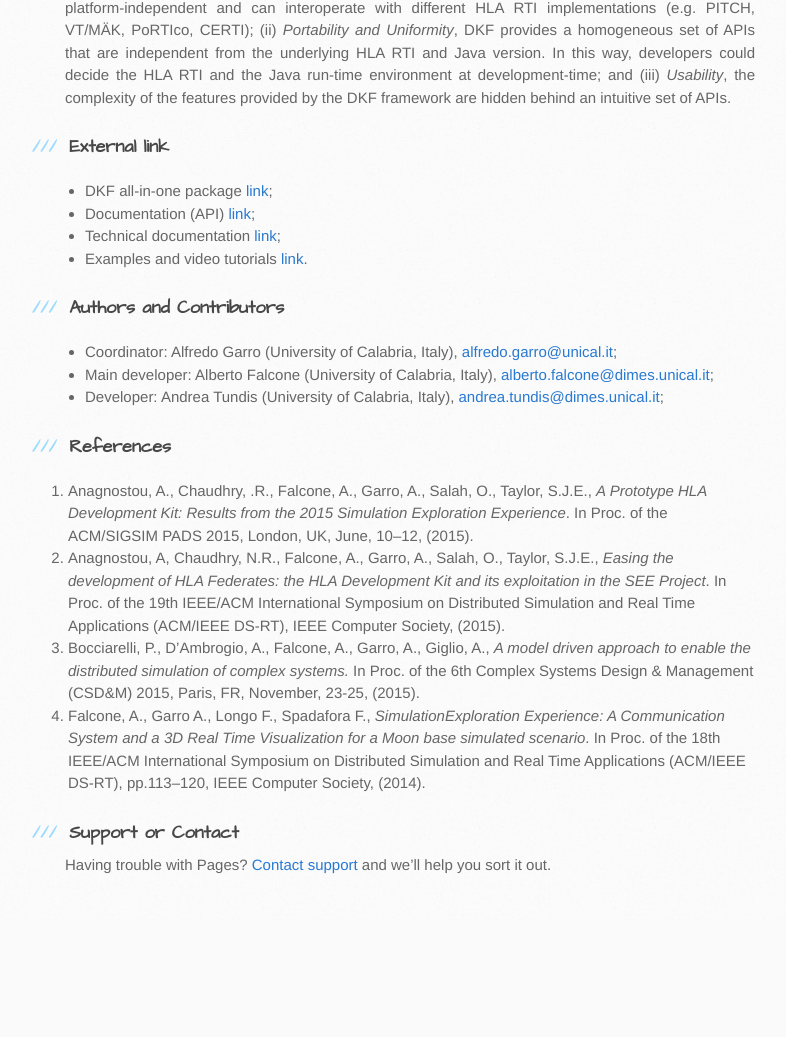
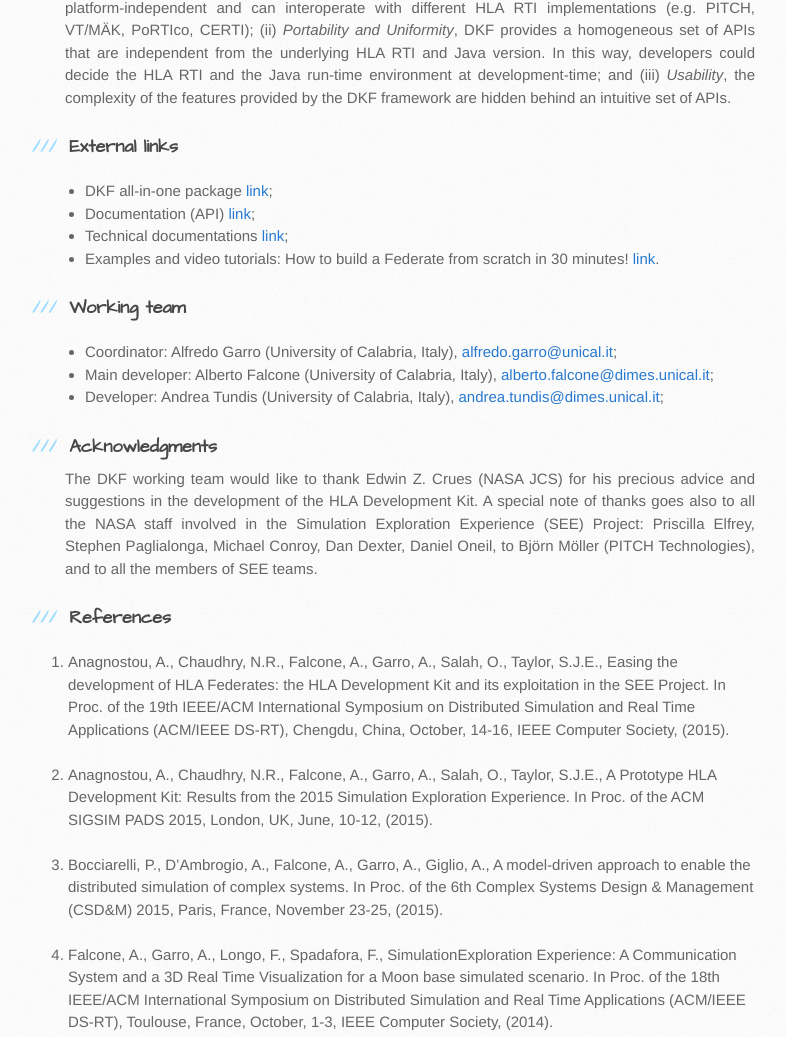
Before and after one commit to SMASH-Lab/HLA-Development-Kit, a plain HTML site: page index.html in a window 1280 px wide. Shown: the part 899-1936 px from the top of the page, without its empty margins (105-891 px from the left). Before the commit the page ends 1818 px from the top, so only its background shows below. Drawn offline with Linux system fonts and the light colour scheme.

Commit message:
Update index.html
- Updated the index.html page

```diff
--- a/index.html
+++ b/index.html
@@ -30,44 +30,44 @@
       <div class="inner clearfix">
         <section id="main-content">
           <h3>
-		  <a id="welcome-to-github-pages" class="anchor" href="#the-hla-development-kit" aria-hidden="true">
+		  <a id="the-hla-development-kit" class="anchor" href="#the-hla-development-kit" aria-hidden="true">
 			  <span class="octicon octicon-link"></span></a>
 			  The HLA Development Kit
 		  </h3>
 
 <p align="justify">
-The development of a HLA Federation with its Federates is a quite complex task and there are few training resources for developers [1, 4]. The HLA Development Kit aims at easing the development of HLA Federates by providing the following resources: (i) a <em>software framework (the DKF)</em> for the development in Java of HLA Federates; (ii) a <em>technical documentation</em> that describes the DKF; (iii) a <em>user guide</em> to support developers in the use of the DKF; (iv) a set of <em>reference examples</em> of HLA Federates created by using the DKF; and, (v) <em>video-tutorials</em>, which show how to create both the structure and the behavior of a HLA Federate by using the DKF.
+The development of a HLA Federation with its Federates is a quite complex task and there are few training resources for developers [2, 4]. The HLA Development Kit aims at easing the development of HLA Federates by providing the following resources: (i) a <em>software framework (the DKF)</em> for the development in Java of HLA Federates; (ii) a <em>technical documentation</em> that describes the DKF; (iii) a <em>user guide</em> to support developers in the use of the DKF; (iv) a set of <em>reference examples</em> of HLA Federates created by using the DKF; and, (v) <em>video-tutorials</em>, which show how to create both the structure and the behavior of a HLA Federate by using the DKF.
 </p>
 
 <h3>
-	<a id="designer-templates" class="anchor" href="#the-dkf" aria-hidden="true">
+	<a id="the-dkf" class="anchor" href="#the-dkf" aria-hidden="true">
 		<span class="octicon octicon-link"></span></a>The DKF
 </h3>
 
 <p align="justify">
-The DKF is a general-purpose, domain-independent framework, released under the open source policy Lesser GNU Public License (LGPL), which facilitates the development of HLA Federates. Indeed, the DKF allows developers to focus on the specific aspects of their own Federates rather than dealing with the common HLA functionalities, such as: the management of the simulation time; the connection/disconnection on/from the HLA RTI; the publishing, subscribing, and updating of <em>ObjectClass</em> and <em>InteractionClass</em> elements [2, 3]. The DKF is designed and developed by the SMASH-Lab (System Modeling And Simulation Hub - Laboratory) of the University of Calabria (Italy), working in cooperation with the NASA JSC (Johnson Space Center), Houston (TX, USA).<br>
+The DKF is a general-purpose, domain-independent framework, released under the open source policy Lesser GNU Public License (LGPL), which facilitates the development of HLA Federates. Indeed, the DKF allows developers to focus on the specific aspects of their own Federates rather than dealing with the common HLA functionalities, such as: the management of the simulation time; the connection/disconnection on/from the HLA RTI; the publishing, subscribing, and updating of <em>ObjectClass</em> and <em>InteractionClass</em> elements [1, 3]. The DKF is designed and developed by the SMASH-Lab (System Modeling And Simulation Hub - Laboratory) of the University of Calabria (Italy), working in cooperation with the NASA JSC (Johnson Space Center), Houston (TX, USA).<br>
 The DKF is fully implemented in the Java language and is based on the following three principles: (i) <em>Interoperability</em>, DKF is fully compliant with the IEEE 1516-2010 specifications; as a consequence, it is platform-independent and can interoperate with different HLA RTI implementations (e.g. PITCH, VT/MÄK, PoRTIco, CERTI); (ii) <em>Portability and Uniformity</em>, DKF provides a homogeneous set of APIs that are independent from the underlying HLA RTI and Java version. In this way, developers could decide the HLA RTI and the Java run-time environment at development-time; and (iii) <em>Usability</em>, the complexity of the features provided by the DKF framework are hidden behind an intuitive set of APIs.
 </p>
 
 <h3>
-	<a id="creating-pages-manually" class="anchor" href="#external-link" aria-hidden="true">
+	<a id="external-links" class="anchor" href="#external-links" aria-hidden="true">
 		<span class="octicon octicon-link"></span></a>
-		External link
+		External links
 </h3>
 
 <p>
 	<ul>
 		<li>DKF all-in-one package <a href="https://drive.google.com/open?id=0B6Txsul1iIJmVFdTX0Roc2tGeFk">link</a>;</li>
 		<li>Documentation (API) <a href="docs/index.html">link</a>;</li>
-		<li>Technical documentation <a href="document/HLA_Development_Kit_ver_0.0.1.pdf">link</a>;</li>
-		<li>Examples and video tutorials <a href="https://drive.google.com/open?id=0B6Txsul1iIJma3pITXE1M2hSOVk">link</a>.</li>
+		<li>Technical documentations <a href="document/HLA_Development_Kit_ver_0.0.1.pdf">link</a>;</li>
+		<li>Examples and video tutorials: How to build a Federate from scratch in 30 minutes! <a href="https://drive.google.com/open?id=0B6Txsul1iIJma3pITXE1M2hSOVk">link</a>.</li>
 	</ul>
 </p>
 
 <h3>
-	<a id="authors-and-contributors" class="anchor" href="#authors-and-contributors" aria-hidden="true">
+	<a id="working-team" class="anchor" href="#working-team" aria-hidden="true">
 		<span class="octicon octicon-link"></span></a>
-		Authors and Contributors
+		Working team
 </h3>
 
 <p>
@@ -79,17 +79,27 @@ The DKF is fully implemented in the Java language and is based on the following
 </p>
 
 <h3>
-	<a id="authors-and-contributors" class="anchor" href="#references" aria-hidden="true">
+	<a id="acknowledgments" class="anchor" href="#acknowledgments" aria-hidden="true">
+		<span class="octicon octicon-link"></span></a>
+		Acknowledgments
+</h3>
+
+<p align="justify">
+The DKF working team would like to thank Edwin Z. Crues (NASA JCS) for his precious advice and suggestions in the development of the HLA Development Kit. A special note of thanks goes also to all the NASA staff involved in the Simulation Exploration Experience (SEE) Project: Priscilla Elfrey, Stephen Paglialonga, Michael Conroy, Dan Dexter, Daniel Oneil, to Björn Möller (PITCH Technologies), and to all the members of SEE teams.
+</p>
+
+<h3>
+	<a id="references" class="anchor" href="#references" aria-hidden="true">
 		<span class="octicon octicon-link"></span></a>
 		References
 </h3>
 
 <p>
 	<ol>
-		<li>Anagnostou, A., Chaudhry, .R., Falcone, A., Garro, A., Salah, O., Taylor, S.J.E., <em>A Prototype HLA Development Kit: Results from the 2015 Simulation 				Exploration Experience</em>. In Proc. of the ACM/SIGSIM PADS 2015, London, UK, June, 10–12, (2015).</li>
-		<li>Anagnostou, A, Chaudhry, N.R., Falcone, A., Garro, A., Salah, O., Taylor, S.J.E., <em>Easing the development of HLA Federates: the HLA Development Kit and its exploitation in the SEE Project</em>. In Proc. of the 19th IEEE/ACM International Symposium on Distributed Simulation and Real Time Applications (ACM/IEEE DS-RT), IEEE Computer Society, (2015).</li>
-		<li>Bocciarelli, P., D’Ambrogio, A., Falcone, A., Garro, A., Giglio, A., <em>A model driven approach to enable the distributed simulation of complex systems.</em> In Proc. of the 6th Complex Systems Design & Management (CSD&M) 2015, Paris, FR, November, 23-25, (2015).</li>
-		<li>Falcone, A., Garro A., Longo F., Spadafora F., <em>SimulationExploration Experience: A Communication System and a 3D Real Time Visualization for a Moon base simulated scenario</em>. In Proc. of the 18th IEEE/ACM International Symposium on Distributed Simulation and Real Time Applications (ACM/IEEE DS-RT), pp.113–120, IEEE Computer Society, (2014).</li>
+		<li>Anagnostou, A., Chaudhry, N.R., Falcone, A., Garro, A., Salah, O., Taylor, S.J.E., Easing the development of HLA Federates: the HLA Development Kit and its exploitation in the SEE Project. In Proc. of the 19th IEEE/ACM International Symposium on Distributed Simulation and Real Time Applications (ACM/IEEE DS-RT), Chengdu, China, October, 14-16, IEEE Computer Society, (2015).</li><br>
+		<li>Anagnostou, A., Chaudhry, N.R., Falcone, A., Garro, A., Salah, O., Taylor, S.J.E., A Prototype HLA Development Kit: Results from the 2015 Simulation Exploration Experience. In Proc. of the ACM SIGSIM PADS 2015, London, UK, June, 10-12, (2015).</li><br>
+		<li>Bocciarelli, P., D’Ambrogio, A., Falcone, A., Garro, A., Giglio, A., A model-driven approach to enable the distributed simulation of complex systems. In Proc. of the 6th Complex Systems Design & Management (CSD&M) 2015, Paris, France, November 23-25, (2015).</li><br>
+		<li>Falcone, A., Garro, A., Longo, F., Spadafora, F., SimulationExploration Experience: A Communication System and a 3D Real Time Visualization for a Moon base simulated scenario. In Proc. of the 18th IEEE/ACM International Symposium on Distributed Simulation and Real Time Applications (ACM/IEEE DS-RT), Toulouse, France, October, 1-3, IEEE Computer Society, (2014).</li>
 	</ol>
 </p>
 
```
